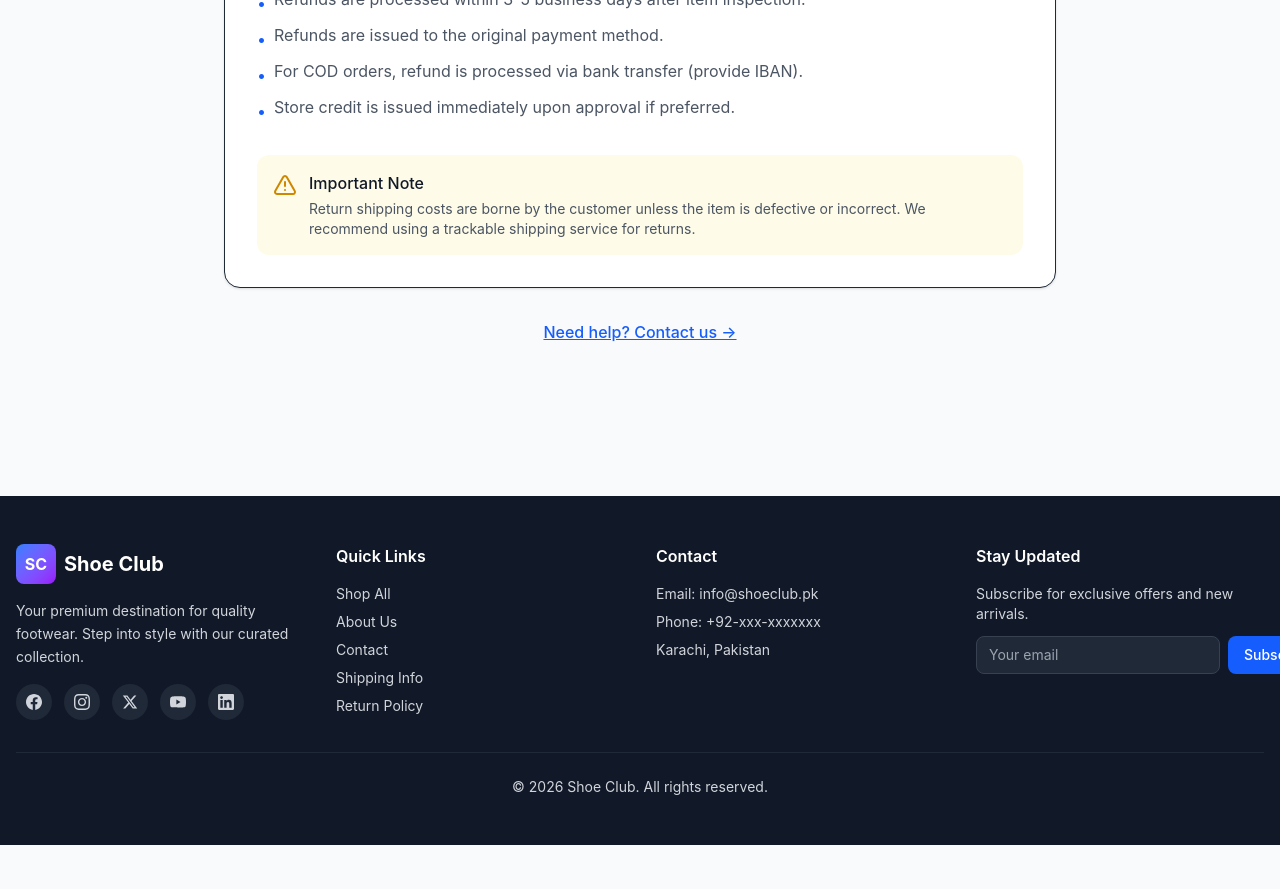
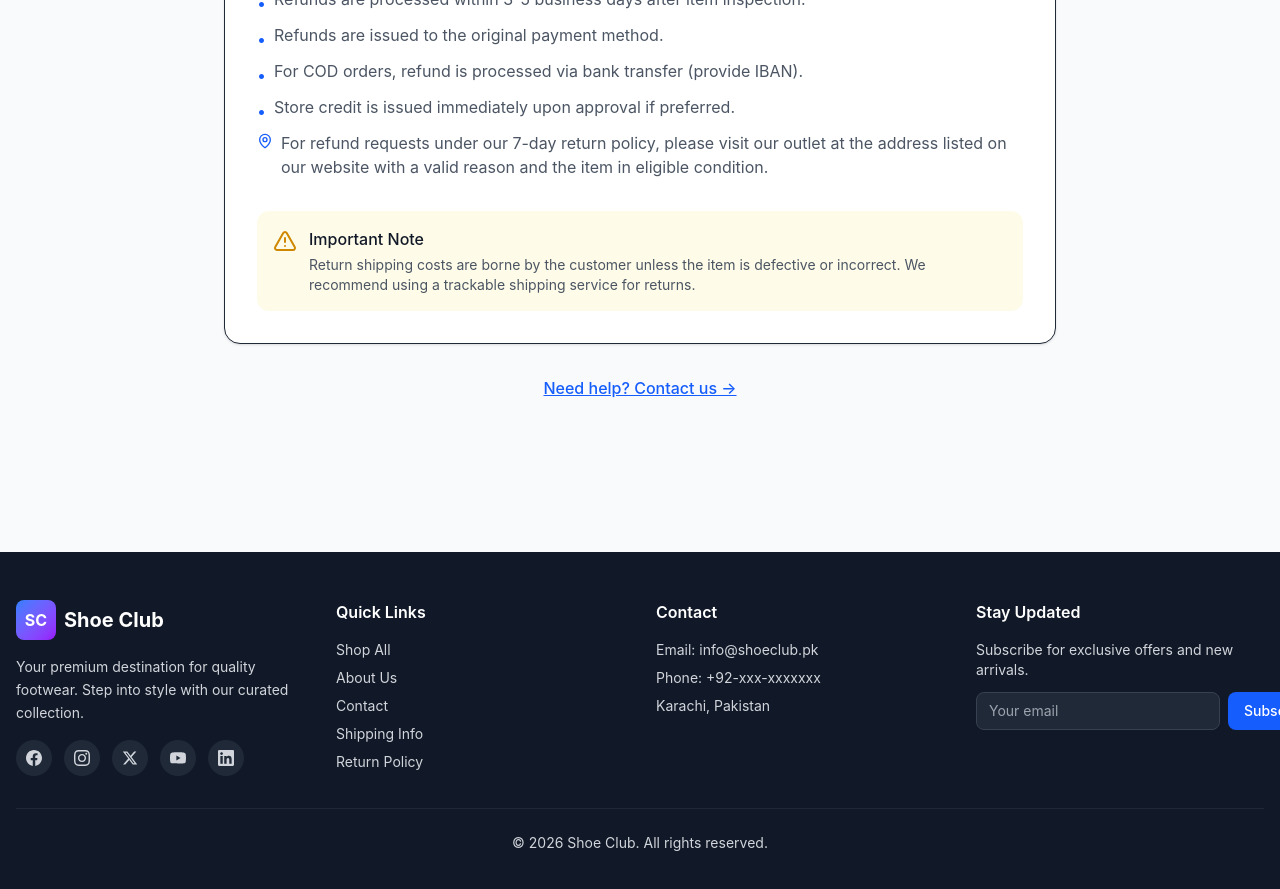
Before and after one commit to sheoclub/full-app, a React (Vite) app in the folder frontend/: page /return-policy in a window 1280 px wide. Shown: the part 1500-2389 px from the top of the page. Before the commit the page ends 2345 px from the top, so only its background shows below. Built offline with nearby package versions, Linux system fonts and the light colour scheme; no server answers.

Commit message:
Add outlet refund policy note

```diff
--- a/frontend/src/pages/public/ReturnPolicyPage.tsx
+++ b/frontend/src/pages/public/ReturnPolicyPage.tsx
@@ -1,7 +1,18 @@
-import { ArrowLeft, Shield, RotateCcw, AlertTriangle, CheckCircle } from 'lucide-react';
+import { useEffect, useState } from 'react';
+import { ArrowLeft, Shield, RotateCcw, AlertTriangle, CheckCircle, MapPin } from 'lucide-react';
 import { Link } from 'react-router-dom';
+import api from '@/lib/api';
+import type { SiteSettings } from '@/types';
 
 export default function ReturnPolicyPage() {
+    const [settings, setSettings] = useState<SiteSettings | null>(null);
+
+    useEffect(() => {
+        api.get('/settings/')
+            .then((res) => setSettings(res.data))
+            .catch(() => { });
+    }, []);
+
     return (
         <div className="min-h-screen">
             <section className="relative bg-gradient-to-r from-blue-600 to-indigo-700 py-16">
@@ -128,6 +139,10 @@ export default function ReturnPolicyPage() {
                                 <span className="text-blue-600 mt-1">•</span>
                                 Store credit is issued immediately upon approval if preferred.
                             </li>
+                            <li className="flex items-start gap-2">
+                                <MapPin className="w-4 h-4 text-blue-600 mt-0.5 flex-shrink-0" />
+                                For refund requests under our 7-day return policy, please visit our outlet at {settings?.contact_address || 'the address listed on our website'} with a valid reason and the item in eligible condition.
+                            </li>
                         </ul>
                     </div>
 
```
